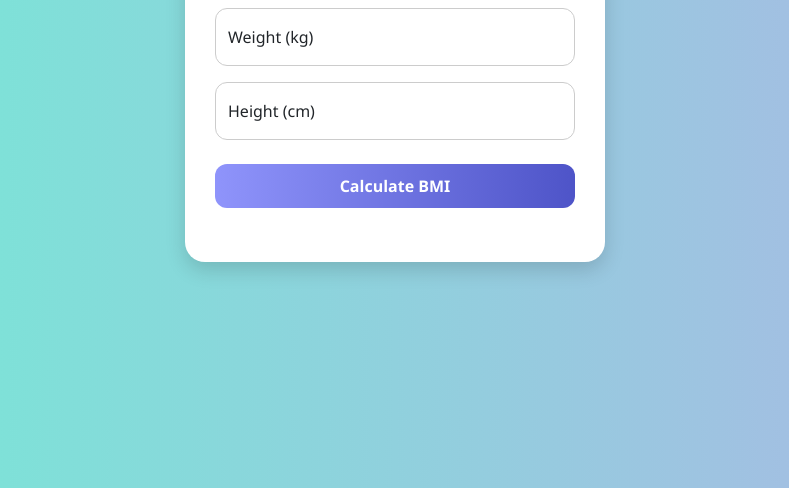
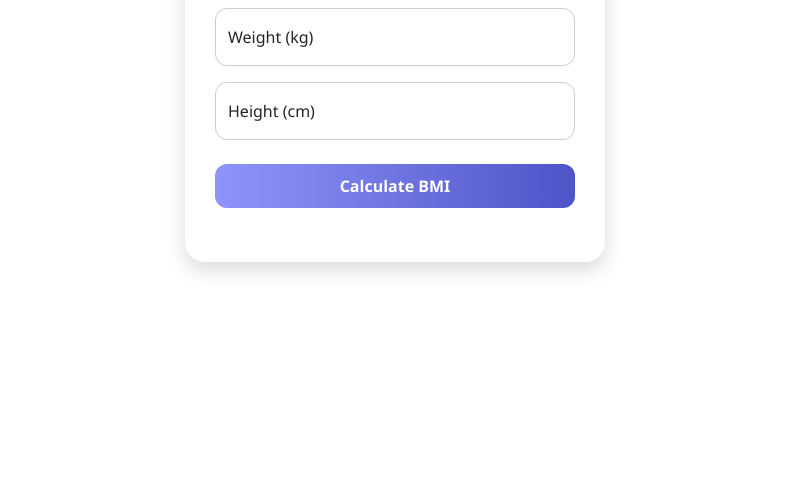
Before and after one commit to Ganngaa/bmi, a plain HTML site: page index.html in a window 1280 px wide. Shown: the part 312-800 px from the top of the page, without its empty margins (245-1034 px from the left). Drawn offline with nearby package versions, Linux system fonts and the light colour scheme.

Commit message:
Update index.html

```diff
--- a/index.html
+++ b/index.html
@@ -10,7 +10,7 @@
   <!-- Custom CSS -->
   <style>
     body {
-      background: linear-gradient(to right, #74ebd5, #acb6e5);
+       background: white;
       height: 100vh;
       margin: 0;
       display: flex;
```
